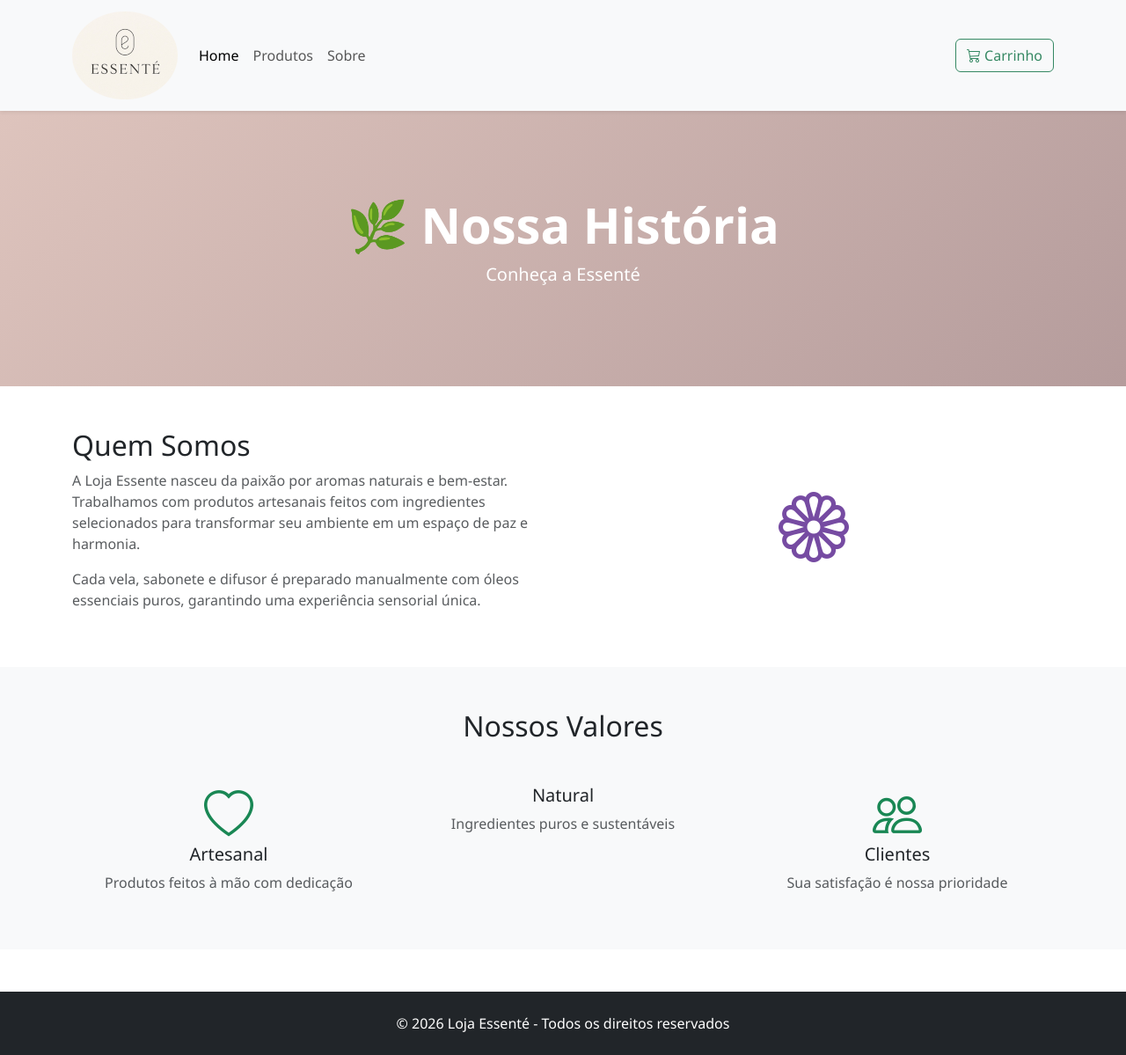
After one commit to victorrobles-dev/loja-essente, a Django app: page /sobre/ in a window 1280 px wide. The commit adds this page. Shown: the whole page at 88% size. Run offline with Django 5.2, Linux system fonts and the light colour scheme.

Commit message:
Página Sobre, página Produtos, adição de imagens e correção de layout

```diff
--- a/loja/urls.py
+++ b/loja/urls.py
@@ -2,5 +2,7 @@ from django.urls import path
 from . import views
 
 urlpatterns = [
-    path('', views.home, name = 'home')
+    path('', views.home, name = 'home'),
+    path('sobre/', views.sobre, name = 'sobre'),
+    path('produtos/', views.produtos, name = 'produtos')
 ]
--- a/loja/views.py
+++ b/loja/views.py
@@ -1,6 +1,7 @@
 from django.shortcuts import render
 from .models import Produto, Categoria
 # create your views here
+# rota para a página principal - Home
 def home(request):
     produtos = Produto.objects.filter(disponivel = True).order_by('-data_cadastro')[:8]
     categorias = Categoria.objects.all()
@@ -10,3 +11,18 @@ def home(request):
         'categorias': categorias,
     }
     return render(request, 'loja/home.html', contexto)
+
+# rota para a página de Sobre
+def sobre(request):
+    return render(request, 'loja/sobre.html')
+
+# rota para a página de Produtos
+def produtos(request):
+    produtos = Produto.objects.filter(disponivel = True).order_by('nome')
+    categorias = Categoria.objects.all()
+
+    contexto = {
+        'produtos': produtos,
+        'categorias': categorias
+    }
+    return render(request, 'loja/produtos.html', contexto)
--- a/loja_essente/settings.py
+++ b/loja_essente/settings.py
@@ -93,3 +93,7 @@ STATICFILES_DIRS = [
     os.path.join(BASE_DIR, 'static'),
 ]
 STATIC_ROOT = os.path.join(BASE_DIR, 'staticfiles')
+
+MEDIA_URL = '/media/'
+
+MEDIA_ROOT = os.path.join(BASE_DIR, 'media')
--- a/loja_essente/urls.py
+++ b/loja_essente/urls.py
@@ -26,4 +26,4 @@ urlpatterns = [
 ]
 
 if settings.DEBUG:
-    urlpatterns += static('settings.MEDIA_URL, document_root = settings.MEDIA_ROOT')
+    urlpatterns += static(settings.MEDIA_URL, document_root = settings.MEDIA_ROOT)
--- a/templates/loja/main.html
+++ b/templates/loja/main.html
@@ -27,10 +27,10 @@
                         <a class="nav-link active" href="{% url 'home' %}">Home</a>
                     </li>
                     <li class="nav-item">
-                        <a class="nav-link" href="#">Produtos</a>
+                        <a class="nav-link" href="{% url 'produtos' %}">Produtos</a>
                     </li>
                     <li class="nav-item">
-                        <a class="nav-link" href="#">Sobre</a>
+                        <a class="nav-link" href="{% url 'sobre'%}">Sobre</a>
                     </li>
                 </ul>
                 <a href="{% url 'carrinho_resumo' %}" class="btn btn-outline-success">
--- /dev/null
+++ b/templates/loja/sobre.html
@@ -0,0 +1,55 @@
+{% extends 'loja/main.html' %}
+
+{% block title %}Sobre - Loja Essenté{% endblock %}
+
+{% block content %}
+<section style="background: linear-gradient(135deg, #DEC4BD, #B59C9C);" class="text-white text-center py-5">
+    <div class="container py-5">
+        <h1 class="display-4 fw-bold">🌿 Nossa História</h1>
+        <p class="lead">Conheça a Essenté</p>
+    </div>
+</section>
+
+<section class="container my-5">
+    <div class="row align-items-center">
+        <div class="col-md-6">
+            <h2>Quem Somos</h2>
+            <p class="text-muted">
+                A Loja Essente nasceu da paixão por aromas naturais e bem-estar.
+                Trabalhamos com produtos artesanais feitos com ingredientes selecionados
+                para transformar seu ambiente em um espaço de paz e harmonia.
+            </p>
+            <p class="text-muted">
+                Cada vela, sabonete e difusor é preparado manualmente com óleos essenciais
+                puros, garantindo uma experiência sensorial única.
+            </p>
+        </div>
+        <div class="col-md-6 text-center">
+            <i class="bi bi-flower1 display-1" style="color: #764ba2;"></i>
+        </div>
+    </div>
+</section>
+
+<section class="bg-light py-5">
+    <div class="container">
+        <h2 class="text-center mb-5">Nossos Valores</h2>
+        <div class="row g-4 text-center">
+            <div class="col-md-4">
+                <i class="bi bi-heart display-4 text-success"></i>
+                <h5>Artesanal</h5>
+                <p class="text-muted">Produtos feitos à mão com dedicação</p>
+            </div>
+            <div class="col-md-4">
+                <i class="bi bi-leaf display-4 text-success"></i>
+                <h5>Natural</h5>
+                <p class="text-muted">Ingredientes puros e sustentáveis</p>
+            </div>
+            <div class="col-md-4">
+                <i class="bi bi-people display-4 text-success"></i>
+                <h5>Clientes</h5>
+                <p class="text-muted">Sua satisfação é nossa prioridade</p>
+            </div>
+        </div>
+    </div>
+</section>
+{% endblock %}
```
Also changed, not shown: templates/loja/home.html (+10 -8 lines), templates/loja/produtos.html (added, +50 -0 lines).
